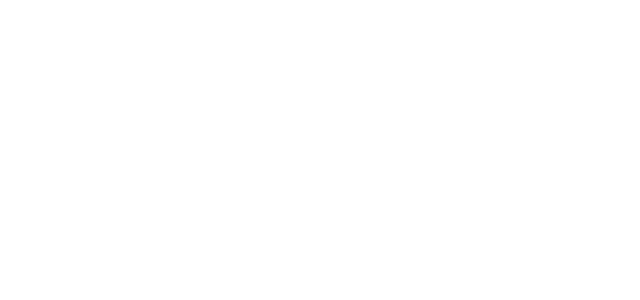
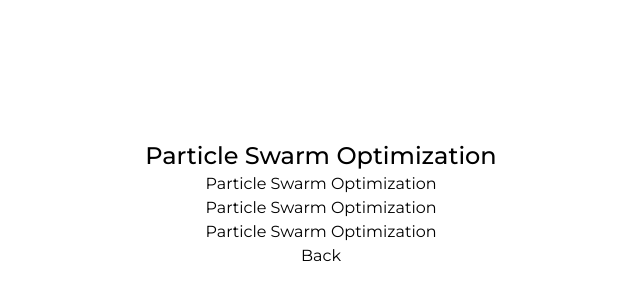
Before and after one commit to MehrnooshYaghoubi/Metaheuristic-Benchmarks, a React (Vite) app: page /pso in a window 1280 px wide. Before the commit this address had no page. Shown: the part 196-496 px from the top of the page, without its empty margins (319-959 px from the left). Built offline with nearby package versions, Linux system fonts and the light colour scheme; a web font is replaced by a local one.

Commit message:
Refactor GeneticAlgorithm class to correctly assign fitness function; implement PSO and GA pages with navigation links.

```diff
--- a/src/Algorithms/Genetic Algorithm/genetic.js
+++ b/src/Algorithms/Genetic Algorithm/genetic.js
@@ -10,7 +10,7 @@ class GeneticAlgorithm {
         this.mutationRate = mutationRate;
         this.crossoverRate = crossoverRate;
         this.population = [];
-        // this.fitness = (individual) => (individual.reduce((acc,val)=> acc + (val^2)))
+        this.fitness = (individual) => (individual.reduce((acc,val)=> acc + (val^2)))
         this.fitness = fitness;
     }
 
--- a/src/Algorithms/PSO/pso.js
+++ b/src/Algorithms/PSO/pso.js
@@ -1,21 +1,20 @@
 // Standard PSO algorithm
-
 
 function StandardPSO(populationSize, dimension, lowerBound, upperBound, iterations, fitnessFunction, W, c1, c2) {
     // Initialize the population and velocities
     const population = Array.from({ length: populationSize }, () => {
         return Array.from({ length: dimension }, () => lowerBound + (upperBound - lowerBound) * Math.random());
     });
+
     const velocities = Array.from({ length: populationSize }, () => {
         return Array.from({ length: dimension }, () => 0)
     });
 
     // Initialize the personal best positions and global best position
-    let gbest = Infinity;
-    const pbest = Array.from({ length: populationSize }, () => {
-        return Array.from({ length: dimension }, () => Infinity);
-    });
-
+    let gbest = population.reduce((best, individual) =>
+        fitnessFunction(individual) < fitnessFunction(best) ? individual : best
+    );
+    const pbest = population;
     for (let i=0 ; i<iterations; i++){
         for (let j = 0; j < populationSize; j++) {
             const fitness = fitnessFunction(population[j]); // Update the personal best position
--- a/src/App.jsx
+++ b/src/App.jsx
@@ -1,10 +1,12 @@
+import { NavLink } from "react-router";
+``
 function App() {
   return (
     <main className="flex flex-col items-center justify-center h-screen font-[montserrat]">
-      <h3 className="font-medium text-2xl">Welcome To Algorithmer</h3>
-      <ul className="list-none text-center">
-        <li>Genetic Algorithm</li>
-        <li>PSO Algorithm</li>
+      <h3 className="font-medium text-2xl">Welcome To MetaSolve</h3>
+      <ul className="list-none flex flex-col items-center justify-center">
+        <NavLink to="/ga">Genetic Algorithm</NavLink>
+        <NavLink to="/pso">PSO Algorithm</NavLink>
       </ul>
     </main>
   );
--- a/src/main.jsx
+++ b/src/main.jsx
@@ -3,6 +3,8 @@ import ReactDOM from "react-dom/client";
 import { BrowserRouter, Routes, Route } from "react-router";
 import App from "./App";
 import "./index.css";
+import GeneticAlgorithm  from "./pages/ga";
+import PSO  from "./pages/pso";
 
 const root = document.getElementById("root");
 
@@ -10,6 +12,8 @@ ReactDOM.createRoot(root).render(
   <BrowserRouter>
     <Routes>
       <Route path="/" element={<App />} />
+      <Route path="/ga" element={<GeneticAlgorithm />} />
+      <Route path="/pso" element={<PSO />} />
     </Routes>
   </BrowserRouter>
 );
--- /dev/null
+++ b/src/pages/ga.jsx
@@ -0,0 +1,17 @@
+import { NavLink } from "react-router";
+
+
+export default function GeneticAlgorithm() {
+  return (
+    <div className="flex flex-col items-center justify-center h-screen font-[montserrat]">
+      <h3 className="font-medium text-2xl">Genetic Algorithm</h3>
+      <ul className="list-none text-center">
+        <li >Selection</li>
+        <li>Crossover</li>
+        <li>Mutation</li>
+      </ul>
+
+    <NavLink to="/">Back</NavLink>
+    </div>
+  );
+}
--- /dev/null
+++ b/src/pages/pso.jsx
@@ -0,0 +1,16 @@
+import { NavLink } from "react-router";
+
+export default function PSO() {
+  return (
+    <div className="flex flex-col items-center justify-center h-screen font-[montserrat]">
+      <h3 className="font-medium text-2xl">Particle Swarm Optimization</h3>
+      <ul className="list-none text-center">
+        <li>Particle Swarm Optimization</li>
+        <li>Particle Swarm Optimization</li>
+        <li>Particle Swarm Optimization</li>
+      </ul>
+    <NavLink to="/">Back</NavLink>
+
+    </div>
+  );
+}
```
